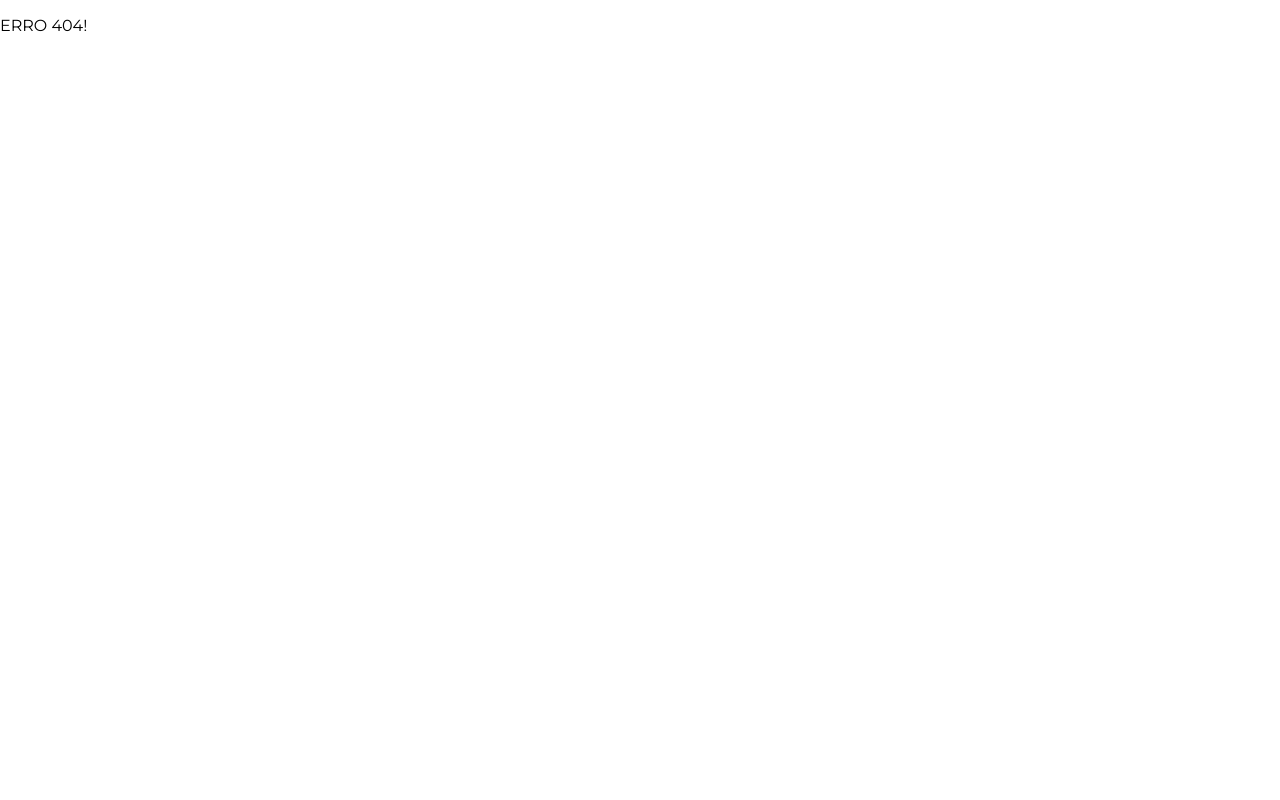
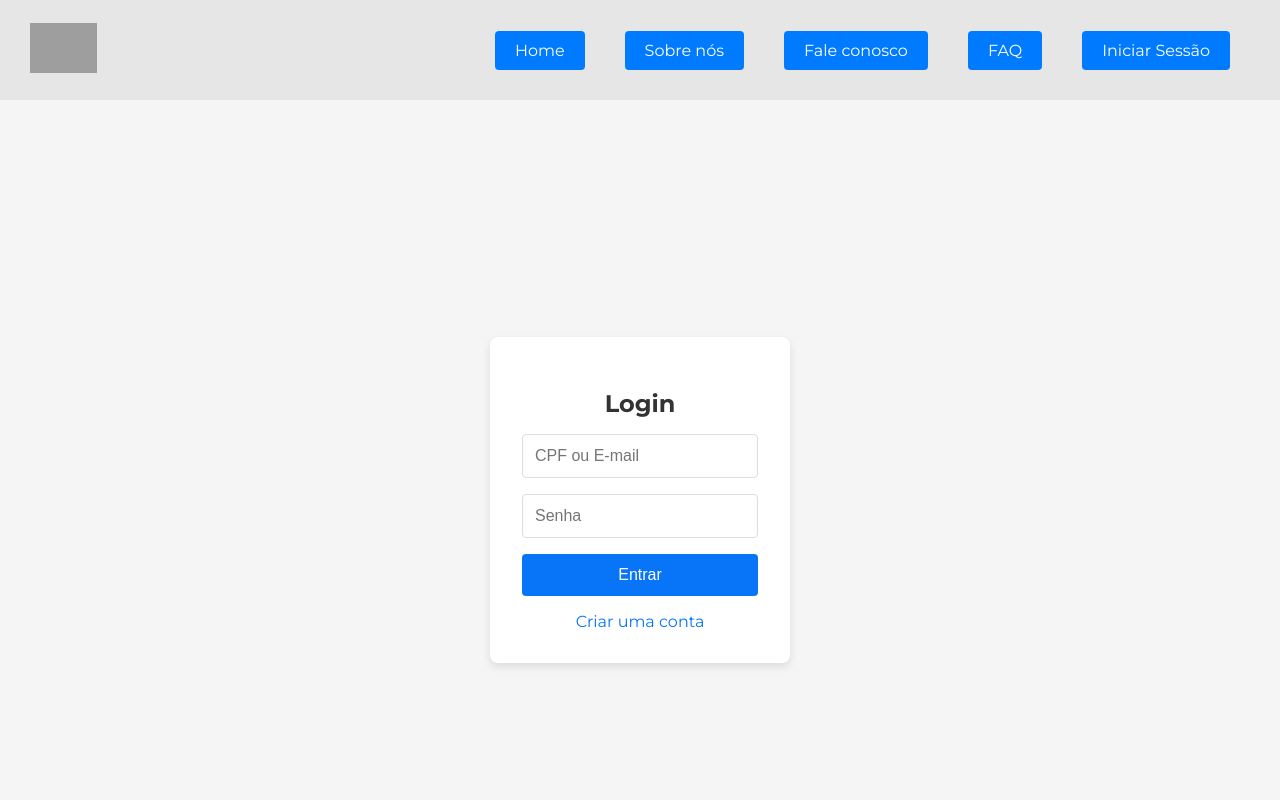
Before and after one commit to GuiRomanholi/Challenge-Front-Sprint3, a React (Vite) app in the folder challenge-sprint-3-front/: page /login in a window 1280 px wide. Before the commit this address had no page. Shown: the top 800 px of the page. Built offline with nearby package versions, Linux system fonts and the light colour scheme; grey boxes are pictures that could not be loaded.

Commit message:
concertar os botao do header

```diff
--- a/challenge-sprint-3-front/src/components/Header/Header.tsx
+++ b/challenge-sprint-3-front/src/components/Header/Header.tsx
@@ -24,7 +24,7 @@ export default function Header() {
                             <Link to="/faq">FAQ</Link>
                         </li>
                         <li>
-                            <button>Iniciar Sessão</button>
+                            <Link to="/login">Iniciar Sessão</Link>
                         </li>
                     </ul>
                 </div>
--- a/challenge-sprint-3-front/src/main.tsx
+++ b/challenge-sprint-3-front/src/main.tsx
@@ -9,6 +9,7 @@ import Faq from './routes/Faq/index.tsx'
 import Fale from './routes/FaleConosco/index.tsx'
 import Sobre from './routes/SobreNos/index.tsx'
 import Error from './routes/Error/index.tsx'
+import Login from './routes/Login/index.tsx'
 
 
 const router = createBrowserRouter([
@@ -32,6 +33,10 @@ const router = createBrowserRouter([
       {
         path:"/sobre",
         element: <Sobre/>,
+      },
+      {
+        path:"/login",
+        element: <Login/>,
       }
     ]
   }
--- /dev/null
+++ b/challenge-sprint-3-front/src/routes/Login/index.tsx
@@ -0,0 +1,31 @@
+
+
+import styles from '../../style/Login.module.css';
+
+export default function Login() {
+    return (
+        <div className={styles.loginContainer}>
+            <form id="form-login" className={styles.loginForm} action="../pag-chamado/chamado.html" method="get">
+                <h2>Login</h2>
+                <input
+                    type="text"
+                    name="txtLogin"
+                    id="idLogin"
+                    className={styles.inputField}
+                    placeholder="CPF ou E-mail"
+                    required
+                />
+                <input
+                    type="password"
+                    name="txtSenha"
+                    id="idSenha"
+                    className={styles.inputField}
+                    placeholder="Senha"
+                    required
+                />
+                <button type="submit" className={styles.submitButton}>Entrar</button>
+                <a href="../pag-cadastro/cadastro.html" className={styles.createAccountLink} title="Criar uma conta">Criar uma conta</a>
+            </form>
+        </div>
+    );
+}
--- a/challenge-sprint-3-front/src/style/Header.module.css
+++ b/challenge-sprint-3-front/src/style/Header.module.css
@@ -42,7 +42,7 @@
     font-size: 1rem;
 }
 
-.menu li button {
+.menu li a {
     background-color: #007bff;
     color: #fff;
     border: none;
@@ -104,7 +104,7 @@
         width: 100%;
     }
 
-    .menu li button {
+    .menu li a {
         width: 100%;
         padding: 10px;
         font-size: 1.2rem;
@@ -120,7 +120,7 @@
         font-size: 1rem;
     }
 
-    .menu li button {
+    .menu li a {
         font-size: 1rem;
     }
 }
--- /dev/null
+++ b/challenge-sprint-3-front/src/style/Login.module.css
@@ -0,0 +1,56 @@
+.loginContainer {
+    display: flex;
+    justify-content: center;
+    align-items: center;
+    height: 100vh;
+    background-color: #f5f5f5; /* Cor de fundo da página de login */
+}
+
+.loginForm {
+    background-color: #fff; /* Cor de fundo do formulário */
+    border-radius: 8px;
+    box-shadow: 0 4px 8px rgba(0, 0, 0, 0.1);
+    padding: 2rem;
+    width: 300px; /* Largura do formulário */
+    text-align: center;
+}
+
+.loginForm h2 {
+    margin-bottom: 1rem;
+    color: #333; /* Cor do texto do título */
+}
+
+.inputField {
+    width: 100%;
+    padding: 0.75rem;
+    margin-bottom: 1rem;
+    border: 1px solid #ddd;
+    border-radius: 4px;
+    font-size: 1rem;
+}
+
+.submitButton {
+    width: 100%;
+    padding: 0.75rem;
+    background-color: #0874f8; /* Cor do botão de envio */
+    color: white;
+    border: none;
+    border-radius: 4px;
+    font-size: 1rem;
+    cursor: pointer;
+}
+
+.submitButton:hover {
+    background-color: #0056b3; /* Cor do botão ao passar o mouse */
+}
+
+.createAccountLink {
+    display: block;
+    margin-top: 1rem;
+    color: #0874f8;
+    text-decoration: none;
+}
+
+.createAccountLink:hover {
+    text-decoration: underline;
+}
```
Also changed, not shown: challenge-sprint-3-front/src/routes/Cadastro/index.tsx (added, +9 -0 lines).
